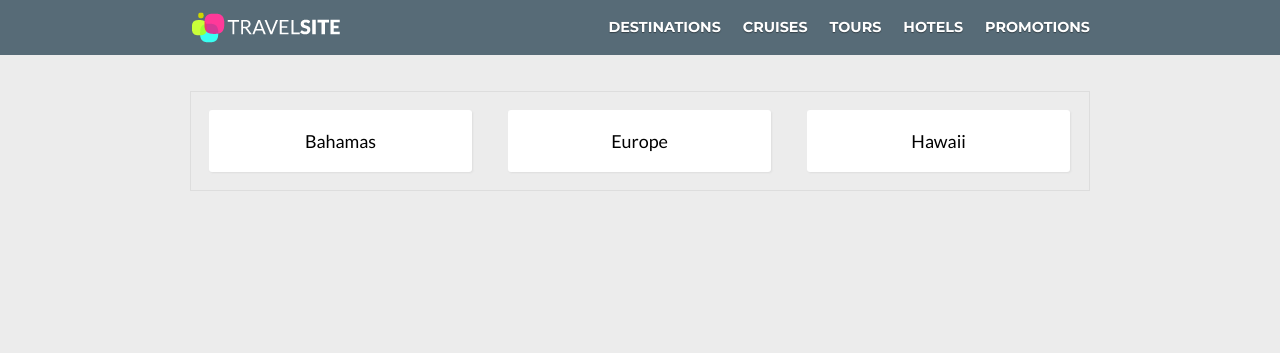
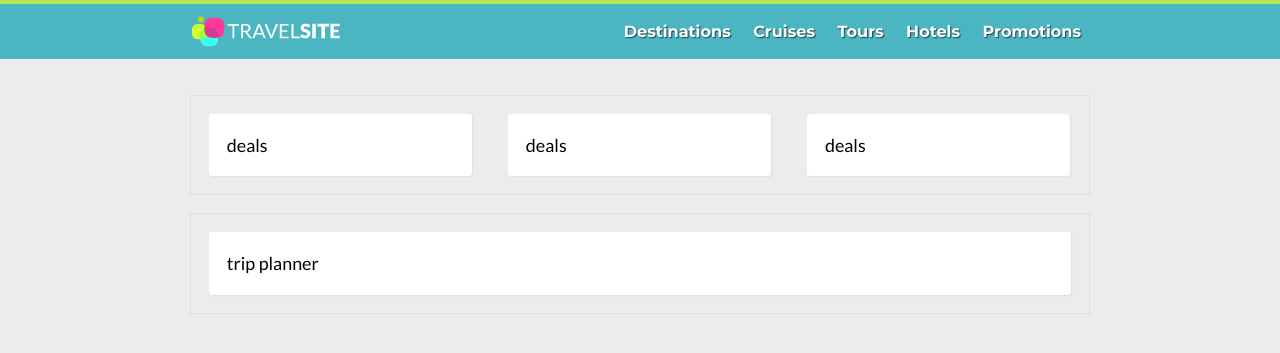
Before and after one commit to Treydor/treydor.github.io, a Jekyll site: the page projects/travel/index.html, which Jekyll copies as it is, in a window 1280 px wide. Shown: the top 353 px of the page. Built offline with Jekyll 4.4.1, drawn with Linux system fonts in a browser that asks for light colours.

Commit message:
still playing with travel layout

```diff
--- a/css/style.css
+++ b/css/style.css
@@ -95,11 +95,6 @@ article { margin: 4em 0; }
 article ul { margin-bottom: 2em; }
 
 article li { margin: .2em 0; }
-
-article h1 {
-  color: #777;
-  margin-bottom: .2rem;
-}
 
 section { padding-bottom: .5em; }
 
--- a/projects/travel/css/style.css
+++ b/projects/travel/css/style.css
@@ -24,16 +24,18 @@ html {
 
 body {
   background: #ececec;
+  border-top: 4px solid #b5e655;
   color: #000;
   margin: 0;
   padding: 0;
 }
 
 header {
-  background: #576b77;
+  background: #4bb5c1;
   font: 1rem "Montserrat", sans-serif;
   height: 55px;
-  margin-bottom: 2rem;
+  margin: 0 auto 2rem 0;
+  width: 100%;
 }
 
 section { }
@@ -91,46 +93,29 @@ blockquote { }
 
 nav {
   float: right;
-  font-size: .8rem;
-  font-weight: 700;
-  line-height: 55px;
+  font-size: .9rem;
 }
 
-nav li {
-  display: inline;
-  padding: 0 .5rem;
-}
+nav li { display: inline; }
 
 nav li:last-child { padding-right: 0; }
 
 nav a {
   color: #fff;
+  display: inline-block;
+  line-height: 55px;
+  padding: 0 .5rem;
   text-decoration: none;
-  text-shadow: 0 1px 1px rgba(0, 0, 0, 0.4);
-  text-transform: uppercase;
-  -moz-transition: color 0.2s ease;
-  -ms-transition: color 0.2s ease;
-  -webkit-transition: color 0.2s ease;
-  transition: color 0.2s ease;
+  text-shadow: 1px 1px 1px rgba(0,0,0,0.6);
 }
 
-nav a:hover { color: #eee; }
-
-.mobile { display: none; }
-
-@media screen and (max-width: 740px) {
-
-}
+nav a:hover { background: #b5e655; }
 
 /* =======================================================================
    Grid by Adam Kaplan (adamkaplan.me)
    ======================================================================= */
 
-
-.table {
-  border: 2px dashed #ccc;
-  padding: 1rem;
-}
+.table { }
 
 .row {
   border: 1px solid #ddd;
@@ -150,7 +135,6 @@ nav a:hover { color: #eee; }
   border-radius: 3px;
   box-shadow: 1px 1px 2px #ddd;
   padding: 1rem;
-  text-align: center;
 }
 
 .column.full { width: 100%; }
--- a/projects/travel/index.html
+++ b/projects/travel/index.html
@@ -12,8 +12,9 @@
 </head>
 
 <body>
+
     <header>
-  <div class="wrapper cf">
+      <div class="wrapper">
         <div class="container">
           <a class="logo" href="/projects/travel/"></a>
           <nav>
@@ -34,16 +35,19 @@
 
         <div class="row cf">
           <div class="column third">
-          <div>Bahamas</div>
+            <div>deals</div>
+          </div>
+          <div class="column third">
+            <div>deals</div>
+          </div>
+          <div class="column third">
+            <div>deals</div>
+          </div>
         </div>
 
-        <div class="column third">
-          <div>Europe</div>
-        </div>
-
-        <div class="column third">
-          <div>Hawaii</div>
-        </div>
+        <div class="row cf">
+          <div class="column full">
+          <div>trip planner</div>
         </div>
 
       </div>
```
Also changed, not shown: _posts/2014-09-03-first.md (+3 -5 lines). Lines whose indentation alone changed are shown as unchanged.
